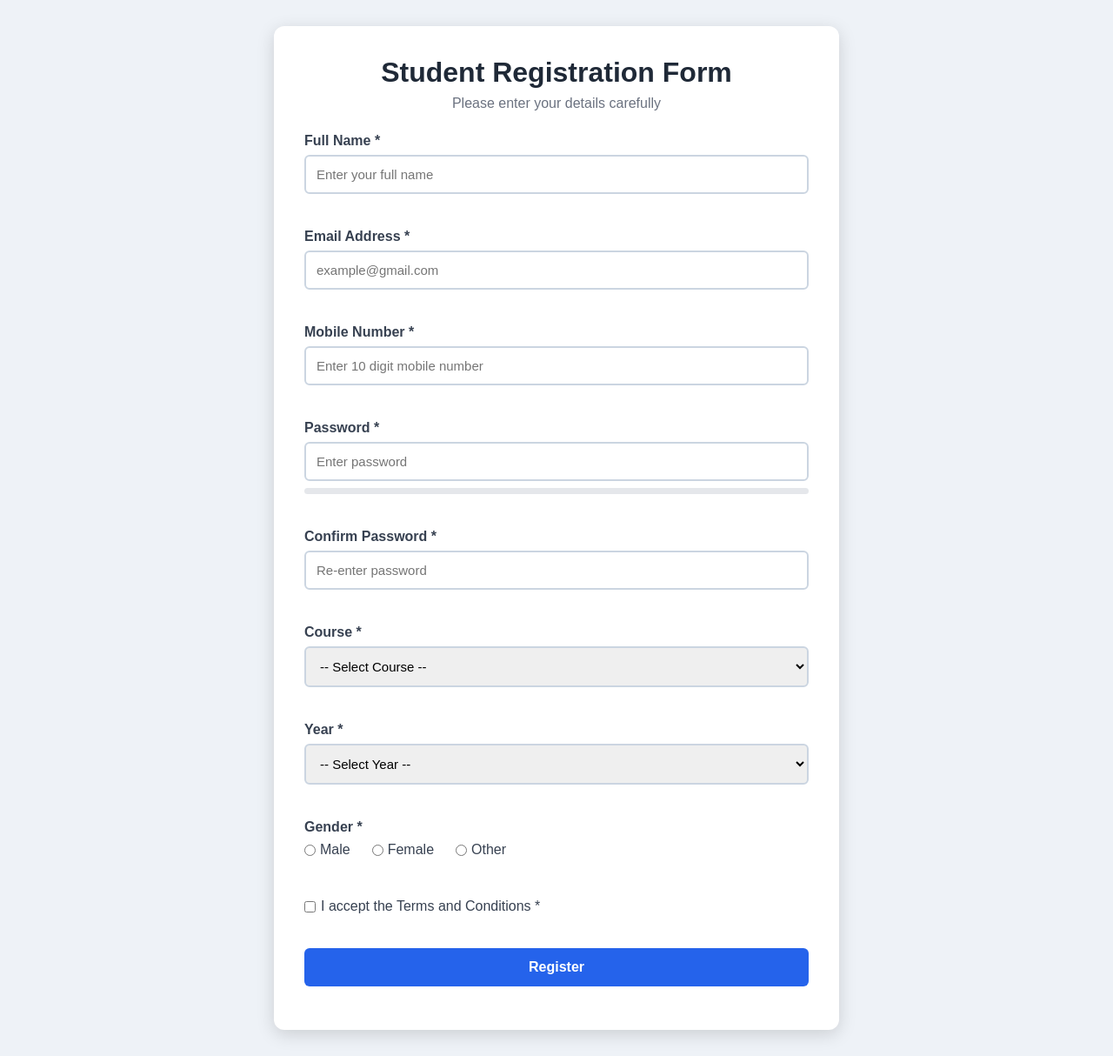
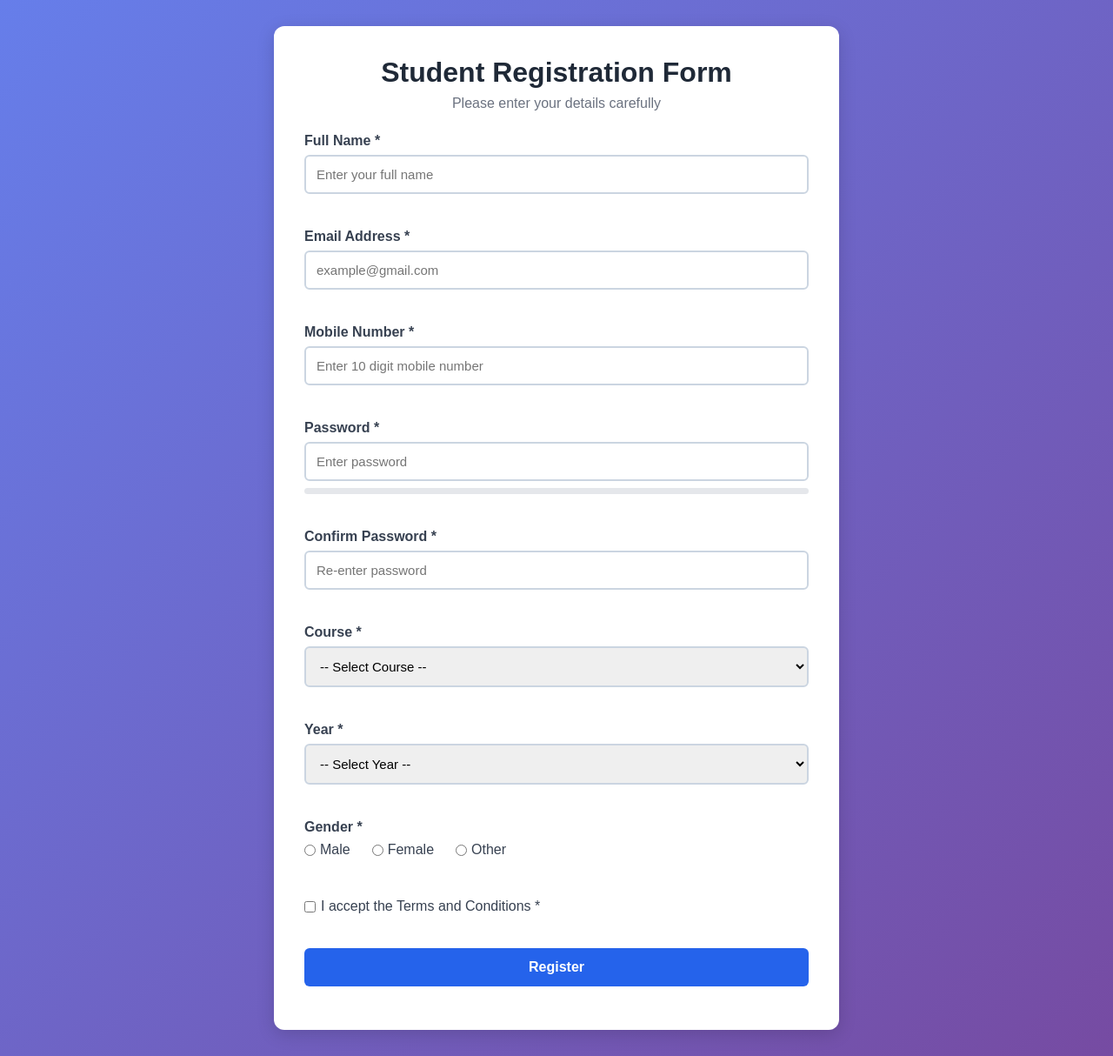
Before and after one commit to NiyatiRaiyani/25AIML060-WT, a PHP site: page / in a window 1280 px wide. Shown: the whole page at 87% size. Run offline with PHP 8.4, Linux system fonts and the light colour scheme.

Commit message:
Update body background to a gradient for improved visual appeal

```diff
--- a/Practical-5-RegistrationForm/style.css
+++ b/Practical-5-RegistrationForm/style.css
@@ -5,9 +5,8 @@
     font-family: Arial, sans-serif;
 }
 
-
 body {
-    background: #eef2f7;
+    background: linear-gradient(135deg, #667eea, #764ba2);
 
     min-height: 100vh;
 
@@ -19,8 +18,6 @@ body {
 
     padding: 30px;
 }
-
-
 .container {
     background: white;
 
```
